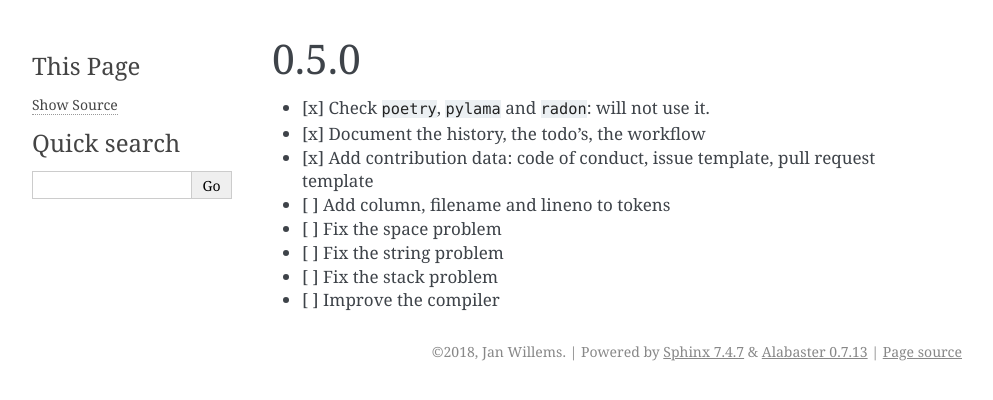
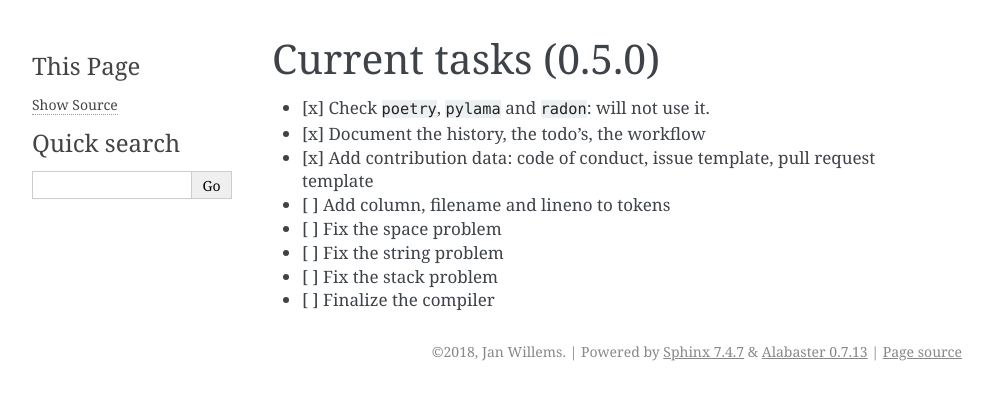
Before and after one commit to jw/stilus, a Sphinx documentation site: the page built from docs/current.md, in a window 1280 px wide. Shown: the top 400 px of the page, without its empty margins (148-1141 px from the left). Built offline with Sphinx 7.4.7, drawn with Linux system fonts in a browser that asks for light colours.

Commit message:
Updated documentation on current and future tasks.

```diff
--- a/docs/current.md
+++ b/docs/current.md
@@ -1,4 +1,4 @@
-### 0.5.0
+### Current tasks (0.5.0)
 
  - [x] Check `poetry`, `pylama` and `radon`: will not use it.
  - [x] Document the history, the todo's, the workflow
@@ -7,4 +7,4 @@
  - [ ] Fix the space problem
  - [ ] Fix the string problem
  - [ ] Fix the stack problem
- - [ ] Improve the compiler
+ - [ ] Finalize the compiler
--- a/docs/index.rst
+++ b/docs/index.rst
@@ -10,8 +10,8 @@
    :maxdepth: 2
    :caption: Contents:
 
+   future.md
    current.md
-
    workflow.md
    history.md
    todo.md
```
Also changed, not shown: docs/future.md (+2 -0 lines).
